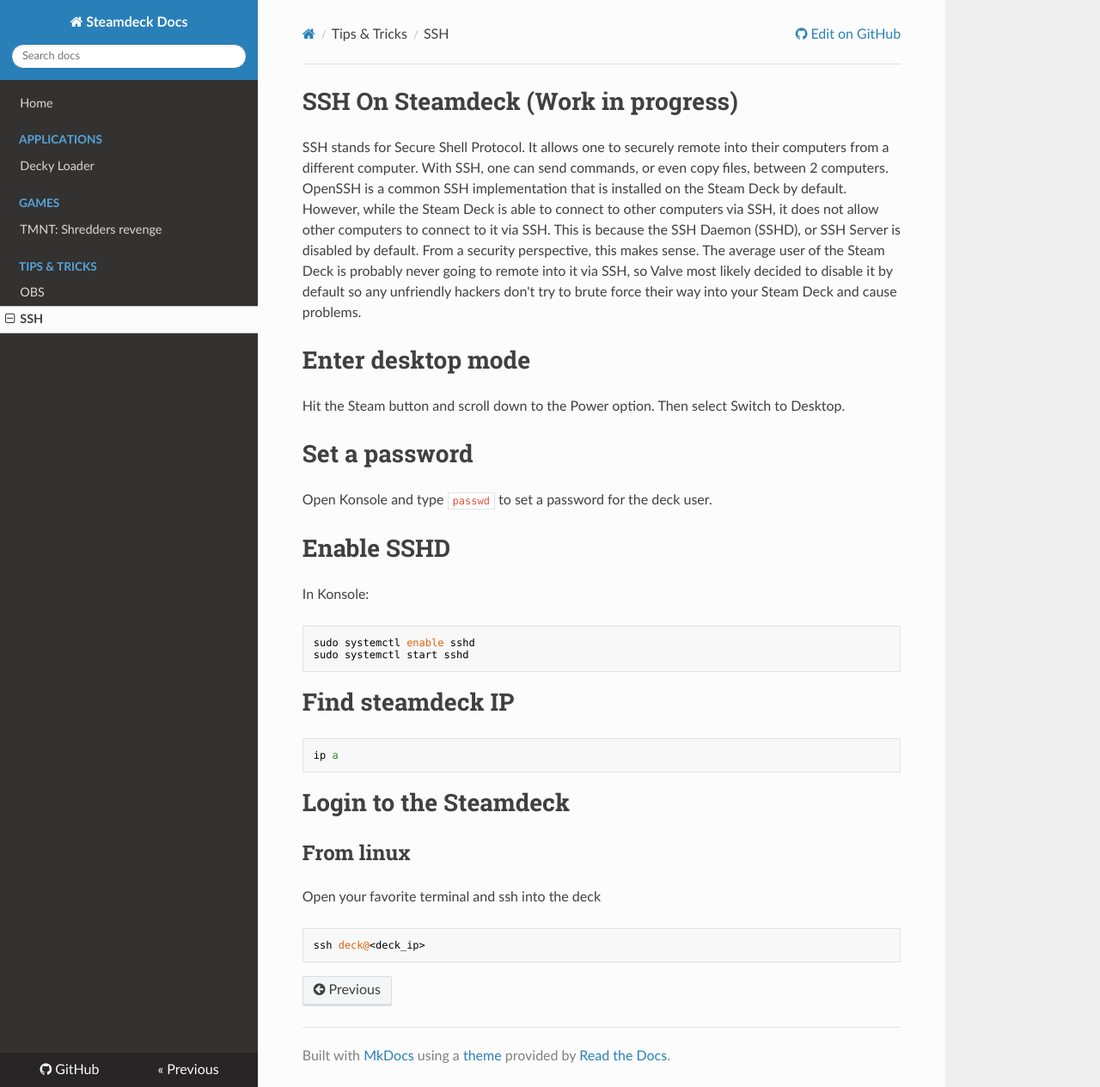
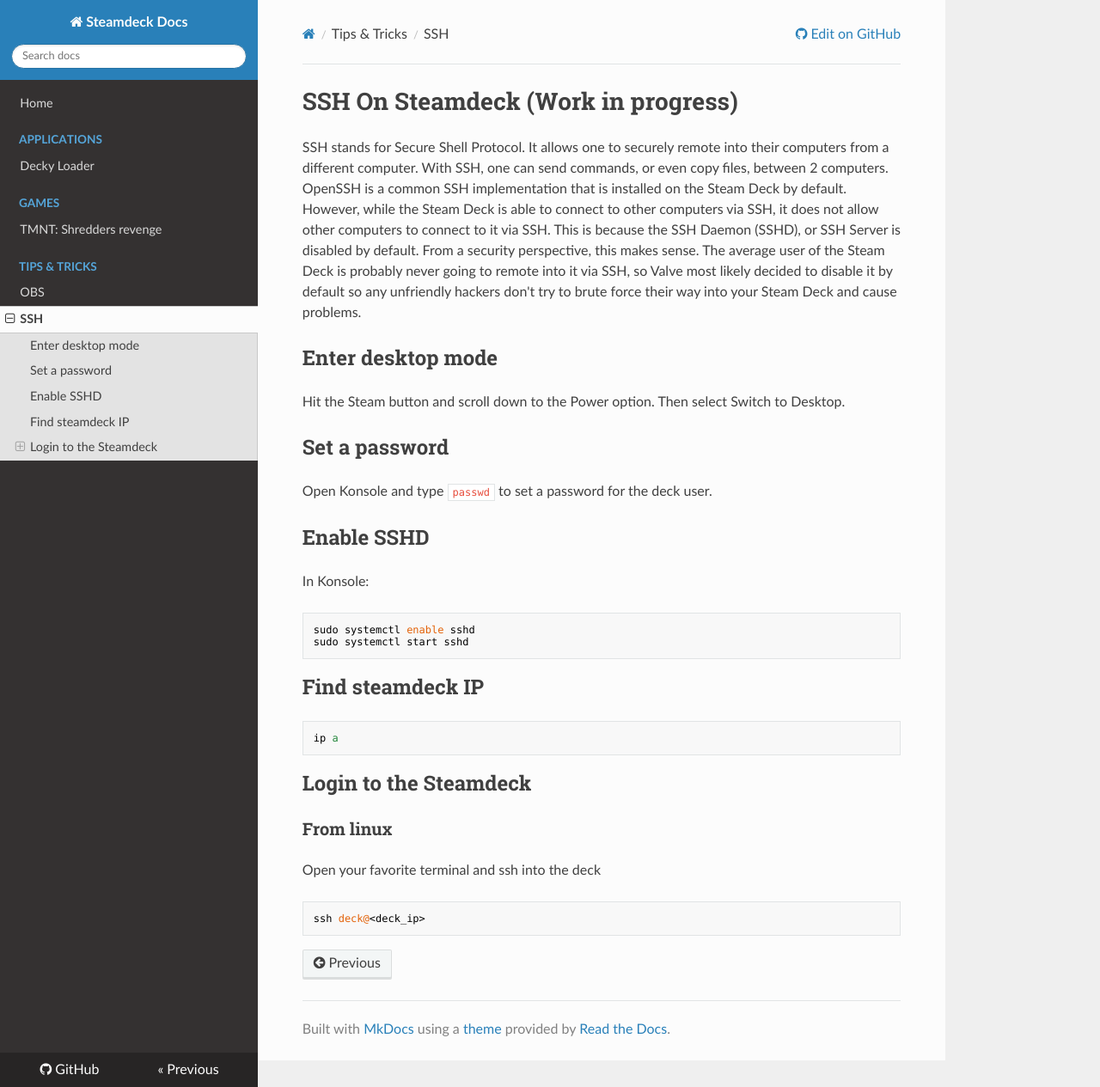
Before and after one commit to webits-labs/steamdeckdocs, an MkDocs documentation site: the page built from docs/tipsandtricks/ssh.md, in a window 1280 px wide and 1265 px high. Shown: the whole window at 86% size. Built offline with MkDocs 1.6.1, drawn with Linux system fonts in a browser that asks for light colours; nearby versions of some CDN libraries.

````diff
--- a/docs/tipsandtricks/ssh.md
+++ b/docs/tipsandtricks/ssh.md
@@ -1,14 +1,16 @@
 # SSH On Steamdeck (Work in progress)
+
 SSH stands for Secure Shell Protocol. It allows one to securely remote into their computers from a different computer. With SSH, one can send commands, or even copy files, between 2 computers. OpenSSH is a common SSH implementation that is installed on the Steam Deck by default. However, while the Steam Deck is able to connect to other computers via SSH, it does not allow other computers to connect to it via SSH. This is because the SSH Daemon (SSHD), or SSH Server is disabled by default. From a security perspective, this makes sense. The average user of the Steam Deck is probably never going to remote into it via SSH, so Valve most likely decided to disable it by default so any unfriendly hackers don't try to brute force their way into your Steam Deck and cause problems.
 
-# Enter desktop mode
+## Enter desktop mode
+
 Hit the Steam button and scroll down to the Power option. Then select Switch to Desktop.
 
-# Set a password
+## Set a password
 
 Open Konsole and type `passwd` to set a password for the deck user.
 
-# Enable SSHD
+## Enable SSHD
 
 In Konsole:
 
@@ -17,14 +19,16 @@ sudo systemctl enable sshd
 sudo systemctl start sshd
 ```
 
-# Find steamdeck IP
+## Find steamdeck IP
+
 ```
 ip a
 ```
 
-# Login to the Steamdeck
+## Login to the Steamdeck
 
-## From linux
+### From linux
+
 Open your favorite terminal and ssh into the deck
 
 ```
````
Also changed, not shown: docs/about.md (+0 -8 lines), docs/games/tmntshreddersrevenge.md (+5 -1 lines), 1 other file.
